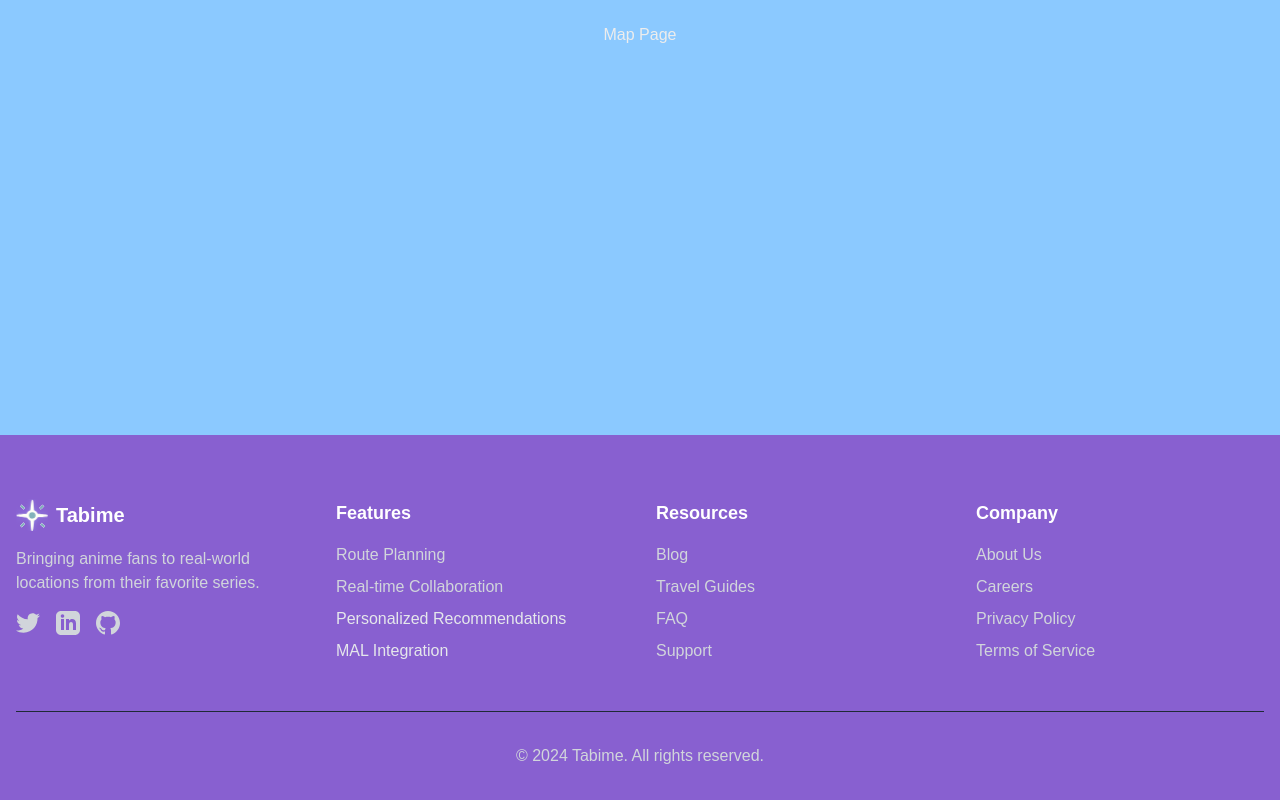
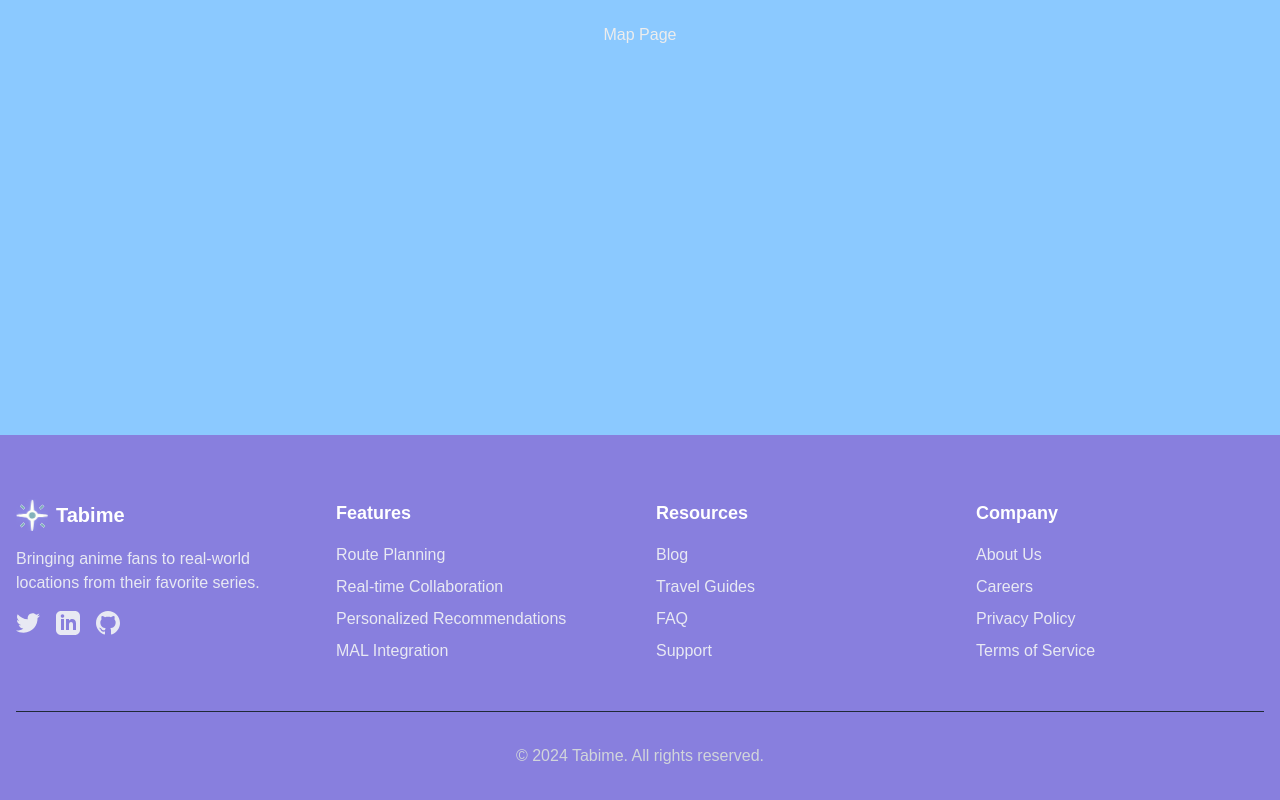
Before and after one commit to Bug-Bugger/Tabime, a Next.js app: page /map in a window 1280 px wide. Shown: the part 365-1165 px from the top of the page. Built offline with nearby package versions, Linux system fonts and the light colour scheme.

Commit message:
improve footer and header

```diff
--- a/src/app/layout.tsx
+++ b/src/app/layout.tsx
@@ -2,8 +2,8 @@ import type { Metadata } from "next";
 import { GeistSans } from "geist/font/sans";
 import { GeistMono } from "geist/font/mono";
 import "./globals.css";
-import Navbar from "@components/Layout/Navbar";
-import Footer from "@components/Layout/Footer";
+import Navbar from "@components/layout/Navbar";
+import Footer from "@components/layout/Footer";
 
 export const metadata: Metadata = {
   title: "Tabime",
--- a/src/components/Layout/Footer.tsx
+++ b/src/components/Layout/Footer.tsx
@@ -3,7 +3,7 @@ import Image from "next/image";
 
 export default function Footer() {
   return (
-    <footer className="bg-[#8860d0] text-[#FFFFFF] pt-16 pb-8">
+    <footer className="bg-[#887fde] text-[#FFFFFF] pt-16 pb-8">
       <div className="max-w-7xl mx-auto px-4">
         <div className="grid grid-cols-1 md:grid-cols-2 lg:grid-cols-4 gap-8 mb-12">
           <div>
@@ -18,11 +18,11 @@ export default function Footer() {
               </div>
               <span className="font-bold text-xl">Tabime</span>
             </div>
-            <p className="text-gray-300 mb-4">
+            <p className="text-[#E8E9F3] mb-4">
               Bringing anime fans to real-world locations from their favorite
               series.
             </p>
-            <div className="flex space-x-4 text-gray-300">
+            <div className="flex space-x-4 text-[#E8E9F3]">
               <a href="#" className="hover:text-white transition-colors">
                 <svg
                   className="h-6 w-6"
@@ -55,7 +55,7 @@ export default function Footer() {
 
           <div>
             <h3 className="text-lg font-semibold mb-4">Features</h3>
-            <ul className="space-y-2 text-gray-300">
+            <ul className="space-y-2 text-[#E8E9F3]">
               <li>
                 <Link
                   href="/features/route-planning"
@@ -67,7 +67,7 @@ export default function Footer() {
               <li>
                 <Link
                   href="/features/real-time-collaboration"
-                  className=" hover:text-white transition-colors"
+                  className="hover:text-white transition-colors"
                 >
                   Real-time Collaboration
                 </Link>
@@ -75,7 +75,7 @@ export default function Footer() {
               <li>
                 <Link
                   href="/features/recommendations"
-                  className="text-gray-200 hover:text-white transition-colors"
+                  className="hover:text-white transition-colors"
                 >
                   Personalized Recommendations
                 </Link>
@@ -83,7 +83,7 @@ export default function Footer() {
               <li>
                 <Link
                   href="/features/mal-integration"
-                  className="text-gray-200 hover:text-white transition-colors"
+                  className="hover:text-white transition-colors"
                 >
                   MAL Integration
                 </Link>
@@ -93,7 +93,7 @@ export default function Footer() {
 
           <div>
             <h3 className="text-lg font-semibold mb-4">Resources</h3>
-            <ul className="space-y-2 text-gray-300">
+            <ul className="space-y-2 text-[#E8E9F3]">
               <li>
                 <Link
                   href="/blog"
@@ -131,7 +131,7 @@ export default function Footer() {
 
           <div>
             <h3 className="text-lg font-semibold mb-4">Company</h3>
-            <ul className="space-y-2 text-gray-300">
+            <ul className="space-y-2 text-[#E8E9F3]">
               <li>
                 <Link
                   href="/about"
--- a/src/components/Layout/Navbar.tsx
+++ b/src/components/Layout/Navbar.tsx
@@ -35,6 +35,7 @@ const NavBar: React.FC = () => {
             src={logo}
             alt="Tabime Logo"
             className="w-10 h-10 hover:rotate-180 ease-in-out transition-all duration-500"
+            priority={true}
           />
           <p className="text-2xl font-sans font-semibold ml-3 text-gray-800">
             Tabime
```
